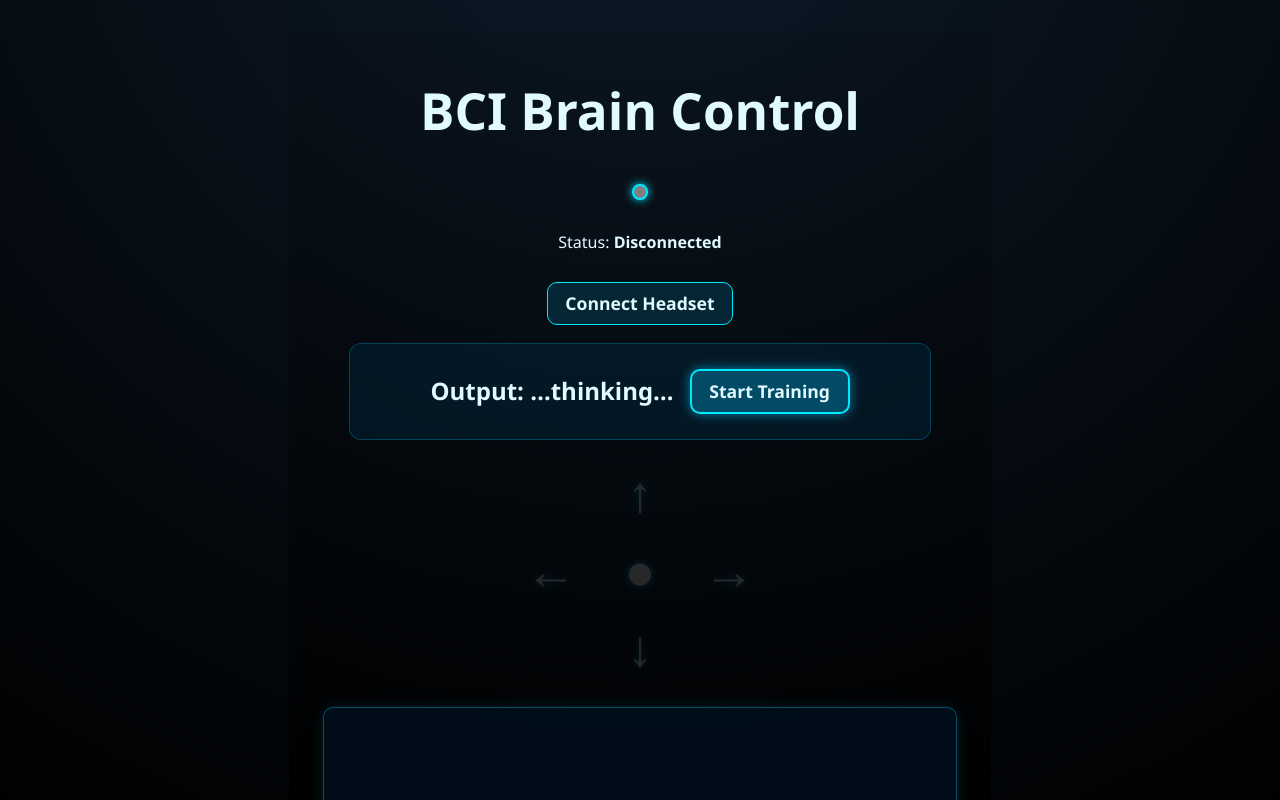
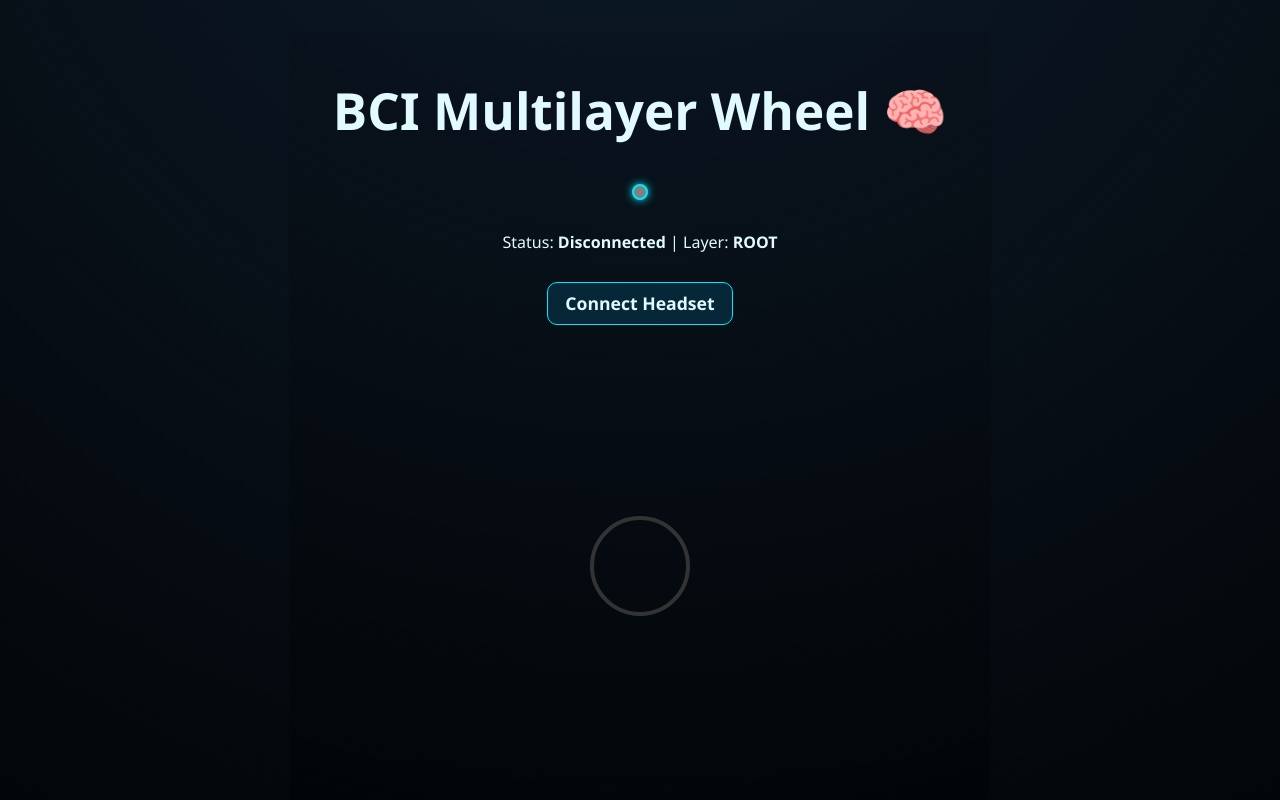
Before and after one commit to BensonTran12/muse-talk, a React (Vite) app in the folder frontend/: page / in a window 1280 px wide. Shown: the top 800 px of the page. Built offline with nearby package versions, Linux system fonts and the light colour scheme.

Commit message:
Update App.jsx
Wheel functionality

```diff
--- a/frontend/src/App.jsx
+++ b/frontend/src/App.jsx
@@ -2,21 +2,77 @@
 import React, { useState, useEffect, useRef } from "react";
 import "./App.css";
 
-  // fake model classes. real later
+// --- CONFIGURATION CONSTANTS (WHEEL & MAPPING) ---
 const DIR = ["UP", "DOWN", "LEFT", "RIGHT", "NEUTRAL"];
 
 // maps data to directional inputs
-  const WASD_MAP = {
-    UP: "w",
-    DOWN: "s",
-    LEFT: "a",
-    RIGHT: "d",
-    NEUTRAL: null,
+const COMMAND_MAP = {
+  LEFT: 'ROTATE_CCW',
+  RIGHT: 'ROTATE_CW',
+  UP: 'SELECT',
+  DOWN: 'BACK',
+  NEUTRAL: 'NONE',
 };
 
 const SNAP_DISTANCE = 80; // Cursor must be within 80px to snap
 const MOCK_INTERVAL = 700; // Time between fake BCI predictions
 
+// wheel data structure
+const WHEEL_DATA = {
+  ROOT: {
+    items: [
+      { name: "Words/Phrases", child: "WORDSPHRASES" },
+      { name: "Letters/Characters", child: "LETTERSCHARACTERS" },
+    ],
+  },
+
+  WORDSPHRASES: {
+    items: [
+      { name: "Hello!" },
+      { name: "Thank you." },
+      { name: "Yes." },
+      { name: "No." },
+      { name: "I don't understand" },
+    ],
+  },
+  LETTERSCHARACTERS: {
+    items: [
+      { name: "#", child: "NUMBERS" },
+      { name: "A-I", child: "AI" },
+      { name: "J-Q", child: "JQ" },
+      { name: "R-Z", child: "RZ" },
+    ],
+  },
+  NUMBERS: {
+    items: [
+      { name: "0" },
+      { name: "1" },
+      { name: "2" },
+      { name: "3" },
+      { name: "4" },
+      { name: "5" },
+      { name: "6" },
+      { name: "7" },
+      { name: "8" },
+      { name: "9" },
+    ],
+  },
+  AI: {
+    items: [
+      { name: "A" }, { name: "B" }, { name: "C" }, { name: "D" }, { name: "E" }, { name: "F" }, { name: "G" }, { name: "H" }, { name: "I" },
+    ],
+  },
+  JQ: {
+    items: [
+      { name: "J" }, { name: "K" }, { name: "L" }, { name: "M" }, { name: "N" }, { name: "O" }, { name: "P" }, { name: "Q" },
+    ],
+  },
+  RZ: {
+    items: [
+      { name: "R" }, { name: "S" }, { name: "T" }, { name: "U" }, { name: "V" }, { name: "W" }, { name: "X" }, { name: "Y" }, { name: "Z" },
+    ],
+  },
+};
 // aim assist - distance calculator
 const calculateDistance = (p1, p2) => {
   const dx = p1.x - p2.x;
@@ -24,12 +80,69 @@
   return Math.sqrt(dx * dx + dy * dy);
 };
 
+// rotation functionality
+const getRotation = (numItems, index) => {
+  if (numItems === 0) return 0;
+  const anglePerItem = 360 / numItems;
+  // Rotates the wheel to center the selected index at the top (0 degrees)
+  return -(index * anglePerItem) + (anglePerItem / 2);
+};
+
+// --- RENDER WHEEL LAYER FUNCTION (Defined outside App for stability) ---
+const renderWheelLayer = (wheelKey, index, totalLayers, layerIndex) => {
+  const wheel = WHEEL_DATA[wheelKey];
+  if (!wheel) return null;
+
+  const numItems = wheel.items.length;
+  const anglePerItem = 360 / numItems;
+  const rotation = getRotation(numItems, index);
+
+  const wheelSize = 100 + layerIndex * 150;
+
+  return (
+    <div
+      key={wheelKey}
+      style={{
+        ...styles.wheelLayer,
+        width: wheelSize + 'px',
+        height: wheelSize + 'px',
+        transform: `rotate(${rotation}deg)`,
+        zIndex: totalLayers - layerIndex,
+      }}
+    >
+      {/* Render the slices (items) */}
+      {wheel.items.map((item, i) => (
+        <div
+          key={i}
+          style={{
+            ...styles.wheelSlice,
+            borderColor: i === index ? '#00eaff' : 'lightgray', // Highlight selected item
+            transform: `rotate(${i * anglePerItem}deg) skewY(${90 - anglePerItem}deg)`,
+            backgroundColor: i === index ? 'rgba(0, 234, 255, 0.2)' : 'transparent',
+            fontSize: 10 + layerIndex * 2 + 'px'
+          }}
+        >
+          <div style={styles.sliceContent}>
+            {item.name}
+          </div>
+        </div>
+      ))}
+    </div>
+  );
+};
+
 export default function App() {
+  // BCI states
   const [status, setStatus] = useState("Disconnected");
   const [prediction, setPrediction] = useState("…thinking…");
   const [connected, setConnected] = useState(false);
   const [trainingMode, setTrainingMode] = useState(false);
   const [saved, setSaved] = useState(0);
+
+  // Wheel/Navigation States
+  const [activeWheelKey, setActiveWheelKey] = useState("ROOT");
+  const [history, setHistory] = useState([]);
+  const [selectedIndex, setSelectedIndex] = useState(0);
 
   // Cursor aim assist
   const [cursor, setCursor] = useState({
@@ -42,7 +155,46 @@
   const targetRefs = useRef({});
   const targetPositions = useRef([]);
 
-    // connect or bail
+  //navigation
+  const handleCommand = (command) => {
+    const currentWheel = WHEEL_DATA[activeWheelKey];
+    const numItems = currentWheel.items.length;
+    const selectedItem = currentWheel.items[selectedIndex];
+
+    switch (command) {
+      case 'ROTATE_CW':
+        setSelectedIndex(prev => (prev + 1) % numItems);
+        break;
+
+      case 'ROTATE_CCW':
+        setSelectedIndex(prev => (prev - 1 + numItems) % numItems);
+        break;
+
+      case 'SELECT':
+        if (selectedItem.child) {
+          setHistory(prev => [...prev, activeWheelKey]);
+          setActiveWheelKey(selectedItem.child);
+          setSelectedIndex(0);
+        } else {
+          console.log(`FINAL SELECTION: Executing command for ${selectedItem.name}`); // trigger final action
+        }
+        break;
+
+      case 'BACK':
+        if (history.length > 0) {
+          const lastKey = history[history.length - 1];
+          setHistory(prev => prev.slice(0, -1));
+          setActiveWheelKey(lastKey);
+          setSelectedIndex(0);
+        }
+        break;
+
+      default:
+        break;
+    }
+  };
+
+  // connection logic
   const toggleConnect = () => {
     if (connected) {
       clearInterval(mockRef.current);
@@ -98,62 +250,54 @@
     return () => window.removeEventListener("mousemove", updateCursor);
   }, []);
 
-    // Main prediction handler - snapping or keyboard dispatch
+  // Main prediction handler - snapping or command dispatch
   useEffect(() => {
     if (!connected || prediction === "…thinking…") return;
 
-      if (trainingMode) setSaved(prev => prev + 1);
+    // Convert BCI prediction to a command type
+    const command = COMMAND_MAP[prediction];
 
-      if (prediction !== "NEUTRAL") {
-        let snapped = false;
+    if (command && command !== 'NONE') {
+      handleCommand(command);
+    }
 
+    // aim assist
+    if (prediction !== "NEUTRAL" && prediction in COMMAND_MAP) {
       targetPositions.current.forEach(target => {
         const dist = calculateDistance(cursor, target);
         if (dist < SNAP_DISTANCE) {
+          // If close, trigger snap
+          console.log(`AIM ASSIST SNAP: Moving cursor to ${target.id}`);
           setCursor({ x: target.x, y: target.y });
-            snapped = true;
         }
       });
+    }
 
-        // presses key down
-        if (!snapped) {
-          const keyToPress = WASD_MAP[prediction];
-          if (keyToPress) {
-            const down = new KeyboardEvent("keydown", { key: keyToPress });
-            document.dispatchEvent(down);
-            setTimeout(() =>
-              document.dispatchEvent(new KeyboardEvent("keyup", { key: keyToPress })),
-              50
-            );
-          }
-        }
-      }
+    if (trainingMode) setSaved(prev => prev + 1);
   }, [prediction, connected]);
 
-    // --- NEW EFFECT HOOK FOR MANUAL KEYBOARD INPUT ---
+  // Manual Keyboard Input
   useEffect(() => {
     const handleKeyPress = (event) => {
       // Map the pressed key to a BCI direction
       let newPrediction = null;
       switch (event.key.toLowerCase()) {
+        case 'a':
+          newPrediction = 'LEFT';
+          break;
+        case 'd':
+          newPrediction = 'RIGHT';
+          break;
         case 'w':
           newPrediction = 'UP';
           break;
         case 's':
           newPrediction = 'DOWN';
           break;
-        case 'a':
-          newPrediction = 'LEFT';
-          break;
-        case 'd':
-          newPrediction = 'RIGHT';
-          break;
         default:
-          // Ignore other keys
           return;
       }
 
-      // Prevent the default browser action (like scrolling)
       event.preventDefault();
 
       // Only update prediction if the headset is "connected"
@@ -174,10 +318,9 @@
     return () => {
       window.removeEventListener('keydown', handleKeyPress);
     };
-  }, [connected]); // Re-attach if connected state changes
-// --- END NEW EFFECT HOOK ---
+  }, [connected]);
 
-    // fake eeg line animator
+  // EEG graph animator
   useEffect(() => {
     const canvas = graphRef.current;
     if (!canvas) return;
@@ -199,6 +342,7 @@
       theta: [],
       gamma: []
     };
+    let animationFrameId;
 
     function push() {
       data.alpha.push(Math.random() * 40 + 60);
@@ -225,17 +369,22 @@
         ctx.stroke();
       });
 
-        requestAnimationFrame(render);
+      animationFrameId = requestAnimationFrame(render);
     }
 
     function loop() {
       if (connected) push();
-        requestAnimationFrame(loop);
+      animationFrameId = requestAnimationFrame(loop);
     }
 
+    if(connected) {
       push();
       render();
       loop();
+    }
+
+    return () => cancelAnimationFrame(animationFrameId);
+
   }, [connected]);
 
   // cleanup when component goes poof
@@ -248,30 +397,39 @@
     setTrainingMode(prev => !prev);
   };
 
-    // highlight active direction like before
-    const highlight = (active) => ({
-      fontSize: "3.2rem",
-      opacity: active ? 1 : 0.35,
-      transition: "0.2s",
-      color: active ? "#00eaff" : "#666"
-    });
-
+  // Get all keys of active and parent wheels to render
+  const wheelKeysToRender = [activeWheelKey, ...history].reverse();
+  const totalLayers = wheelKeysToRender.length;
 
   return (
     <div style={styles.container}>
-        <h1>BCI Brain Control</h1>
+      <h1>BCI Multilayer Wheel 🧠</h1>
 
       <div style={{ ...styles.statusDot, backgroundColor: connected ? "lime" : "gray" }} />
+      <p>Status: <strong>{status}</strong> | Layer: <strong>{activeWheelKey}</strong></p>
 
-        <p>Status: <strong>{status}</strong></p>
-
-        <button style={styles.button} onClick={toggleConnect}>
+      <button style={styles.button} onClick={toggleConnect} ref={el => targetRefs.current['connect-btn'] = el}>
         {connected ? "Disconnect" : "Connect Headset"}
       </button>
 
+      {/* WHEEL DISPLAY AREA */}
+      <div style={styles.wheelDisplay}>
+        {wheelKeysToRender.map((key, index) =>
+          renderWheelLayer(
+            key,
+            key === activeWheelKey ? selectedIndex : 0,
+            totalLayers,
+            index // index 0 is the innermost layer (ROOT)
+          )
+        )}
+      </div>
+
       <div style={styles.controlRow}>
-          <h2>Output: {prediction}</h2>
+        <h2 style={{ marginRight: "1rem" }}>
+          Command: <span style={{ fontWeight: 700 }}>{COMMAND_MAP[prediction]}</span>
+        </h2>
 
+        {/* Training Button (Aim Assist Target) */}
         <button
           style={{
             ...styles.button,
@@ -279,25 +437,12 @@
           }}
           onClick={toggleTraining}
           disabled={!connected}
+          ref={el => targetRefs.current['train-btn'] = el}
         >
           {trainingMode ? "Recording..." : "Start Training"}
         </button>
 
-
         {trainingMode && <span style={styles.savedText}>Saved: {saved}</span>}
-        </div>
-
-        {/* direction hud restored */}
-        <div style={styles.hud}>
-          <div style={highlight(prediction === "UP")}>↑</div>
-
-          <div style={styles.midRow}>
-            <div style={highlight(prediction === "LEFT")}>←</div>
-            <div style={highlight(prediction === "NEUTRAL")}>●</div>
-            <div style={highlight(prediction === "RIGHT")}>→</div>
-          </div>
-
-          <div style={highlight(prediction === "DOWN")}>↓</div>
       </div>
 
       <canvas ref={graphRef} width="700" height="200" style={styles.canvas} />
@@ -308,10 +453,19 @@
         <span style={{ color: "#ffdd00" }}>Theta</span> ·{" "}
         <span style={{ color: "#ff3b3b" }}>Gamma</span>
       </div>
+
+      {/* Debug Info for Wheel */}
+      <div style={styles.debugInfo}>
+        <p>Selected Item: {WHEEL_DATA[activeWheelKey].items[selectedIndex].name}</p>
+        <p>History: [{history.join(' > ')}]</p>
+        {/* Optional Cursor Debugging: Show current mouse position */}
+        <p>Cursor Position: ({Math.round(cursor.x)}, {Math.round(cursor.y)})</p>
+      </div>
     </div>
   );
 }
 
+// --- STYLING ---
 const styles = {
   container: {
     minHeight: "100vh",
@@ -325,7 +479,6 @@ const styles = {
     alignItems: "center",
     gap: "0.7rem"
   },
-
   button: {
     fontSize: "1.1rem",
     padding: "0.55rem 1.1rem",
@@ -337,20 +490,17 @@ const styles = {
     transition: "all 0.18s ease-in-out",
     fontWeight: "600"
   },
-
   trainingButton: {
     border: "2px solid #00eaff",
     background: "rgba(0,150,200,0.4)",
     boxShadow: "0 0 12px rgba(0,200,255,0.6)"
   },
-
   recordingButton: {
     background: "rgba(220,0,0,0.7)",
     border: "2px solid #ff4747",
     color: "#fff",
     boxShadow: "0 0 16px rgba(255,60,60,0.9)"
   },
-
   statusDot: {
     width: "12px",
     height: "12px",
@@ -359,7 +509,6 @@ const styles = {
     boxShadow: "0 0 8px #00eaff",
     marginBottom: "0.2rem"
   },
-
   controlRow: {
     width: "80%",
     maxWidth: "820px",
@@ -374,28 +523,12 @@ const styles = {
     backdropFilter: "blur(6px)",
     marginTop: "0.4rem"
   },
-
   savedText: {
     fontSize: "1.15rem",
     fontWeight: "600",
     color: "#ffd447",
     textShadow: "0 0 6px rgba(255,200,60,0.45)"
   },
-
-  hud: {
-    marginTop: "0.2rem",
-    fontSize: "3.0rem",
-    userSelect: "none",
-    textShadow: "0 0 10px rgba(0,200,255,0.5)"
-  },
-
-  midRow: {
-    display: "flex",
-    justifyContent: "center",
-    alignItems: "center",
-    gap: "3rem"
-  },
-
   canvas: {
     marginTop: "0.7rem",
     border: "1px solid rgba(0,200,255,0.35)",
@@ -406,11 +539,59 @@ const styles = {
     background: "rgba(0,25,45,0.55)",
     boxShadow: "0 0 14px rgba(0,200,255,0.15)"
   },
-
   legend: {
     marginTop: "4px",
     fontSize: "0.95rem",
     fontWeight: "600",
     opacity: 0.85
+  },
+  // --- WHEEL-SPECIFIC STYLES ---
+  wheelDisplay: {
+    position: 'relative',
+    display: 'flex',
+    justifyContent: 'center',
+    alignItems: 'center',
+    height: '400px',
+    width: '400px',
+    margin: '30px auto',
+  },
+  wheelLayer: {
+    position: 'absolute',
+    borderRadius: '50%',
+    border: '4px solid #333',
+    boxSizing: 'border-box',
+    display: 'flex',
+    justifyContent: 'center',
+    alignItems: 'center',
+    transition: 'transform 0.2s ease-out',
+  },
+  wheelSlice: {
+    position: 'absolute',
+    top: 0,
+    right: 0,
+    width: '50%',
+    height: '50%',
+    transformOrigin: '0% 100%',
+    overflow: 'hidden',
+    border: '1px solid rgba(255,255,255,0.2)',
+    boxSizing: 'border-box',
+    clipPath: 'polygon(0 0, 100% 0, 100% 100%, 0% 100%)',
+  },
+  sliceContent: {
+    position: 'absolute',
+    top: '50%',
+    left: '10%',
+    width: '180%',
+    textAlign: 'center',
+    color: 'white',
+    fontWeight: 'bold',
+    transform: 'rotate(90deg) skewY(0deg) translateY(-50%) translateX(25%)',
+    transformOrigin: '0% 0%',
+    textShadow: '0 0 3px black',
+  },
+  debugInfo: {
+    marginTop: '20px',
+    fontSize: '0.9em',
+    color: '#aaa'
   }
 };
```
Lines whose indentation alone changed are shown as unchanged.
